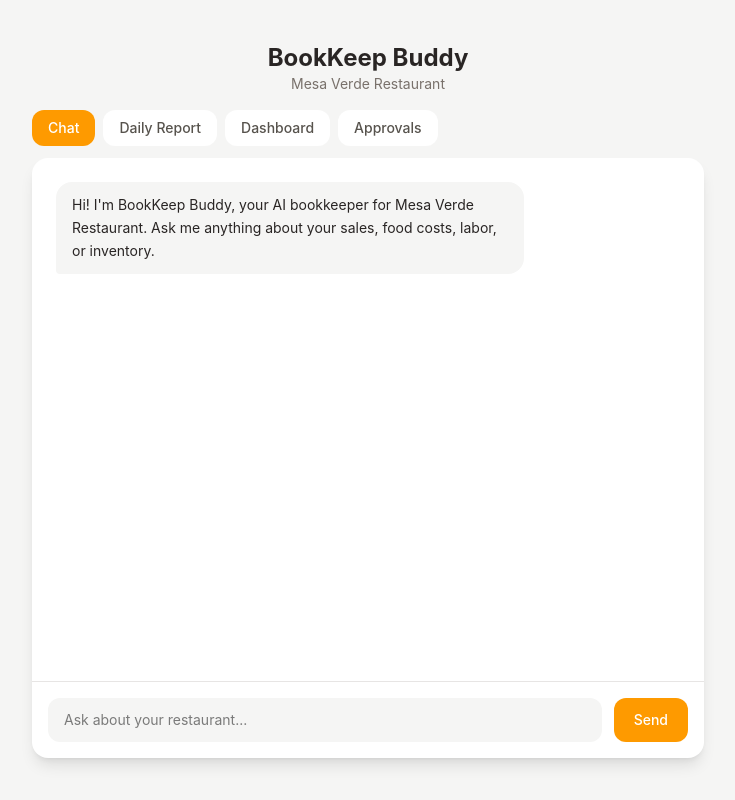
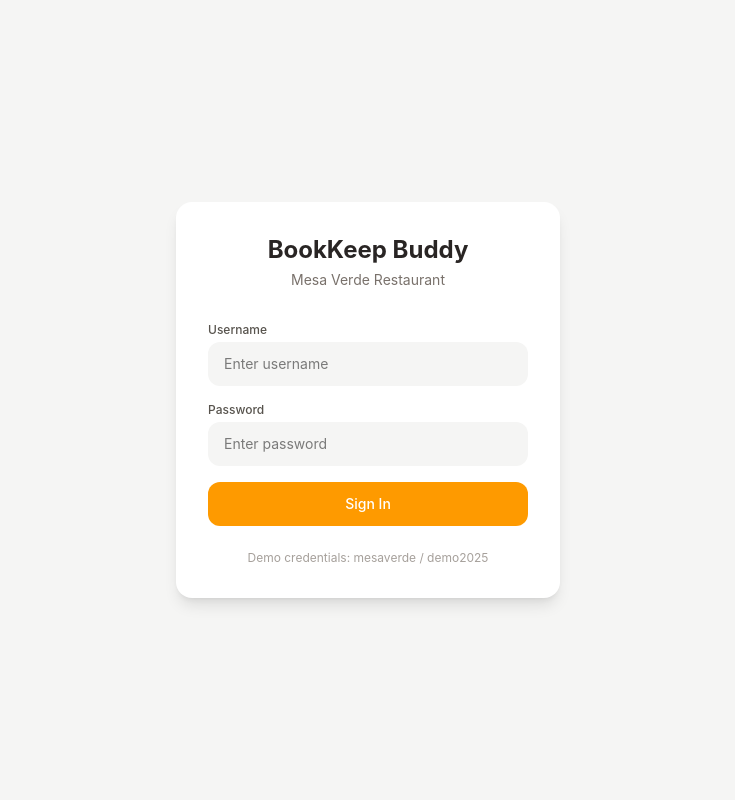
Before and after one commit to mackczeller/Book-Keeping-Buddy, a React app in the folder frontend/: page / in a window 1280 px wide. Shown: the whole page, without its empty margins (272-1007 px from the left). Built offline with nearby package versions, Linux system fonts and the light colour scheme; the HTML template or start-up script is replaced by a standard one.

Commit message:
Add login screen with demo credentials and logout button

```diff
--- a/frontend/src/App.jsx
+++ b/frontend/src/App.jsx
@@ -1,4 +1,5 @@
 import { useState, useRef, useEffect } from "react"
+import Login from "./Login"
 import ReactMarkdown from "react-markdown"
 import MetricsTab from "./MetricsTab"
 import ApprovalsTab from "./ApprovalsTab"
@@ -31,6 +32,7 @@ const initialSuggestions = [
 ]
 
 function App() {
+  const [loggedIn, setLoggedIn] = useState(false)
   const [tab, setTab] = useState("chat")
   const [messages, setMessages] = useState([
     {
@@ -102,6 +104,10 @@ function App() {
     setSuggestions((prev) => prev.filter((s) => s.id !== id))
   }
 
+  if (!loggedIn) {
+    return <Login onLogin={() => setLoggedIn(true)} />
+  }
+
   return (
     <div className="min-h-screen bg-stone-100 flex flex-col items-center justify-center p-4">
       {/* Header */}
@@ -143,6 +149,12 @@ function App() {
           }`}
         >
           Approvals
+        </button>
+        <button
+          onClick={() => setLoggedIn(false)}
+          className="ml-auto px-4 py-2 rounded-xl text-sm font-medium bg-white text-stone-400 hover:bg-stone-200 transition-colors"
+        >
+          Log Out
         </button>
       </div>
 
@@ -228,8 +240,6 @@ function App() {
               <div className="prose prose-sm max-w-none text-stone-800">
                 <ReactMarkdown>{report}</ReactMarkdown>
               </div>
-
-              {/* Suggestions Section */}
               {suggestions.length > 0 && (
                 <div className="mt-8 border-t border-stone-100 pt-6">
                   <h3 className="text-base font-bold text-stone-800 mb-1">Suggestions</h3>
--- /dev/null
+++ b/frontend/src/Login.jsx
@@ -0,0 +1,81 @@
+import { useState } from "react"
+
+export default function Login({ onLogin }) {
+  const [username, setUsername] = useState("")
+  const [password, setPassword] = useState("")
+  const [error, setError] = useState("")
+  const [loading, setLoading] = useState(false)
+
+  const handleLogin = () => {
+    if (!username.trim() || !password.trim()) {
+      setError("Please enter both username and password.")
+      return
+    }
+    setLoading(true)
+    setError("")
+    setTimeout(() => {
+      if (username === "mesaverde" && password === "demo2025") {
+        onLogin()
+      } else {
+        setError("Invalid username or password.")
+        setLoading(false)
+      }
+    }, 600)
+  }
+
+  const handleKeyDown = (e) => {
+    if (e.key === "Enter") handleLogin()
+  }
+
+  return (
+    <div className="min-h-screen bg-stone-100 flex flex-col items-center justify-center p-4">
+      <div className="w-full max-w-sm bg-white rounded-2xl shadow-lg p-8">
+        <div className="text-center mb-8">
+          <h1 className="text-2xl font-bold text-stone-800">BookKeep Buddy</h1>
+          <p className="text-stone-500 text-sm mt-1">Mesa Verde Restaurant</p>
+        </div>
+
+        <div className="space-y-4">
+          <div>
+            <label className="block text-xs font-medium text-stone-600 mb-1">Username</label>
+            <input
+              type="text"
+              value={username}
+              onChange={(e) => setUsername(e.target.value)}
+              onKeyDown={handleKeyDown}
+              placeholder="Enter username"
+              className="w-full bg-stone-100 rounded-xl px-4 py-3 text-sm outline-none focus:ring-2 focus:ring-amber-400"
+            />
+          </div>
+          <div>
+            <label className="block text-xs font-medium text-stone-600 mb-1">Password</label>
+            <input
+              type="password"
+              value={password}
+              onChange={(e) => setPassword(e.target.value)}
+              onKeyDown={handleKeyDown}
+              placeholder="Enter password"
+              className="w-full bg-stone-100 rounded-xl px-4 py-3 text-sm outline-none focus:ring-2 focus:ring-amber-400"
+            />
+          </div>
+
+          {error && (
+            <p className="text-red-500 text-xs">{error}</p>
+          )}
+
+          <button
+            onClick={handleLogin}
+            disabled={loading}
+            className="w-full bg-amber-500 hover:bg-amber-600 disabled:opacity-50 text-white rounded-xl px-4 py-3 text-sm font-medium transition-colors"
+          >
+            {loading ? "Signing in..." : "Sign In"}
+          </button>
+        </div>
+
+        <p className="text-center text-xs text-stone-400 mt-6">
+          Demo credentials: mesaverde / demo2025
+        </p>
+      </div>
+    </div>
+  )
+}
```
